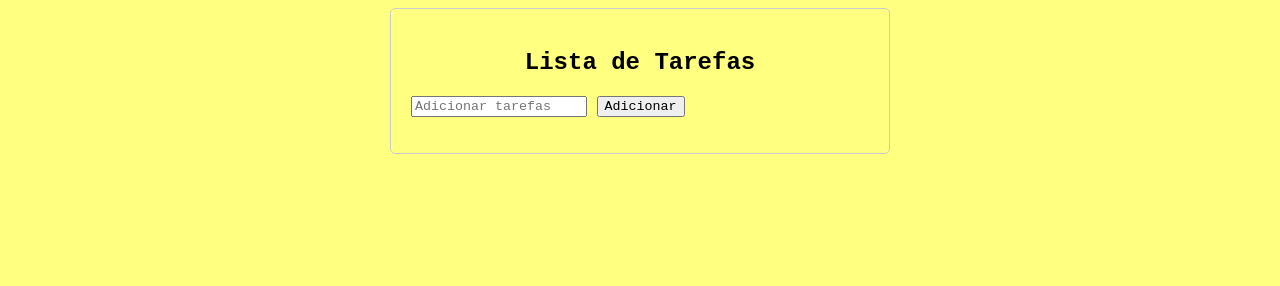
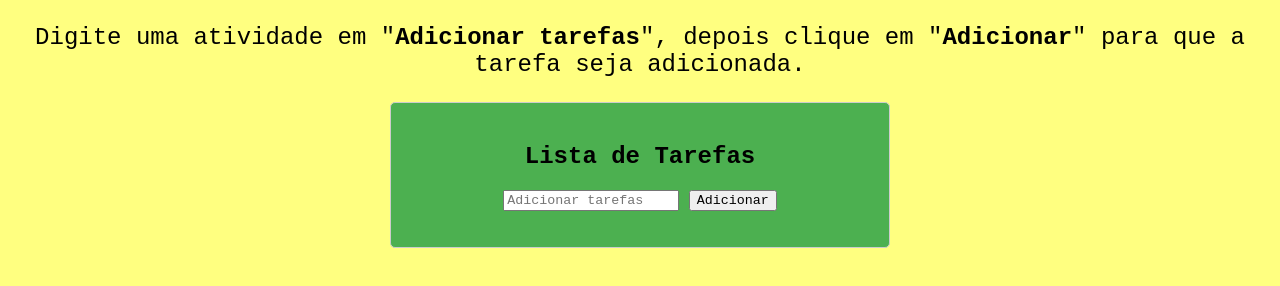
Before and after one commit to marciomaia2020/ListaDeTarefas, a plain HTML site: page index.html in a window 1280 px wide. Drawn offline with Linux system fonts and the light colour scheme.

Commit message:
Update color

```diff
--- a/css/style.css
+++ b/css/style.css
@@ -10,7 +10,11 @@
     padding: 20px;
     border: 1px solid #ccc;
     border-radius: 5px;
-    background-color: #ffff80;
+    /*background-color: #ffff80;*/
+    background-color: #4CB050;
+    display: block;
+    text-align: center;
+
 }
 .task-item {
     margin-bottom: 10px;
@@ -22,3 +26,7 @@
 h1,h2,h3,h4,h5,h6{
  text-align: center;
 }
+.intro{
+    font-size: 150%;
+    text-align: center;
+}
--- a/index.html
+++ b/index.html
@@ -7,7 +7,9 @@
     <link rel="stylesheet" href="css/style.css">
 </head>
 <body>
-
+    <div class="intro">
+        <p>Digite uma atividade em "<b>Adicionar tarefas</b>", depois clique em "<b>Adicionar</b>" para que a tarefa seja adicionada.</p>
+    </div>
     <div class="container">
         <h2>Lista de Tarefas</h2>
         <input  type="text" id="taskInput" placeholder="Adicionar tarefas">
```
